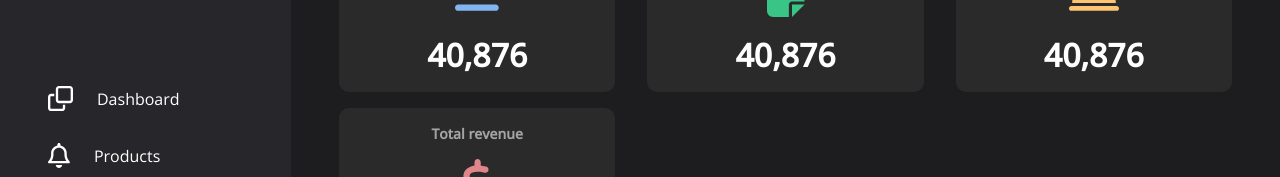
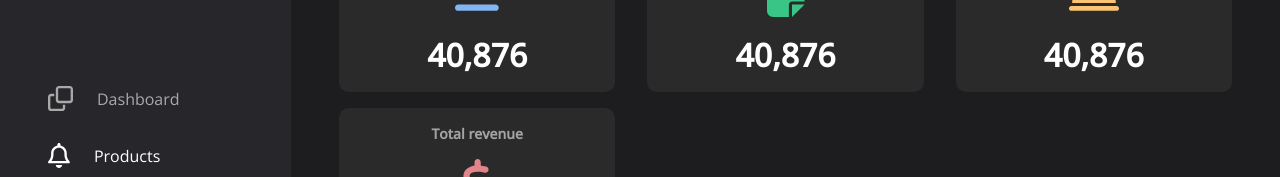
Before and after one commit to danlleo/Pizza-Store-with-Admin-Panel, a React (Create React App) app in the folder clients/admin-panel/: page / in a window 1280 px wide. In both pictures the pointer is over the link "Dashboard". Shown: the part 220-397 px from the top of the page. Built offline with nearby package versions, Linux system fonts and the light colour scheme.

Commit message:
Hover added

```diff
--- a/clients/admin-panel/src/layout/navbar/Navbar.css
+++ b/clients/admin-panel/src/layout/navbar/Navbar.css
@@ -40,6 +40,11 @@
   width: 100%;
   padding: 1rem;
   color: #fff;
+  transition: 0.2s ease-in-out;
+}
+
+.navbar .navbar__links a:hover {
+  color: #a9a9a9;
 }
 
 .navbar .navbar__links a svg {
@@ -52,6 +57,11 @@
   display: flex;
   align-items: center;
   cursor: pointer;
+  transition: 0.2s ease-in-out;
+}
+
+.navbar .navbar__logout:hover {
+  color: #a9a9a9;
 }
 
 .navbar .navbar__logout svg {
```
